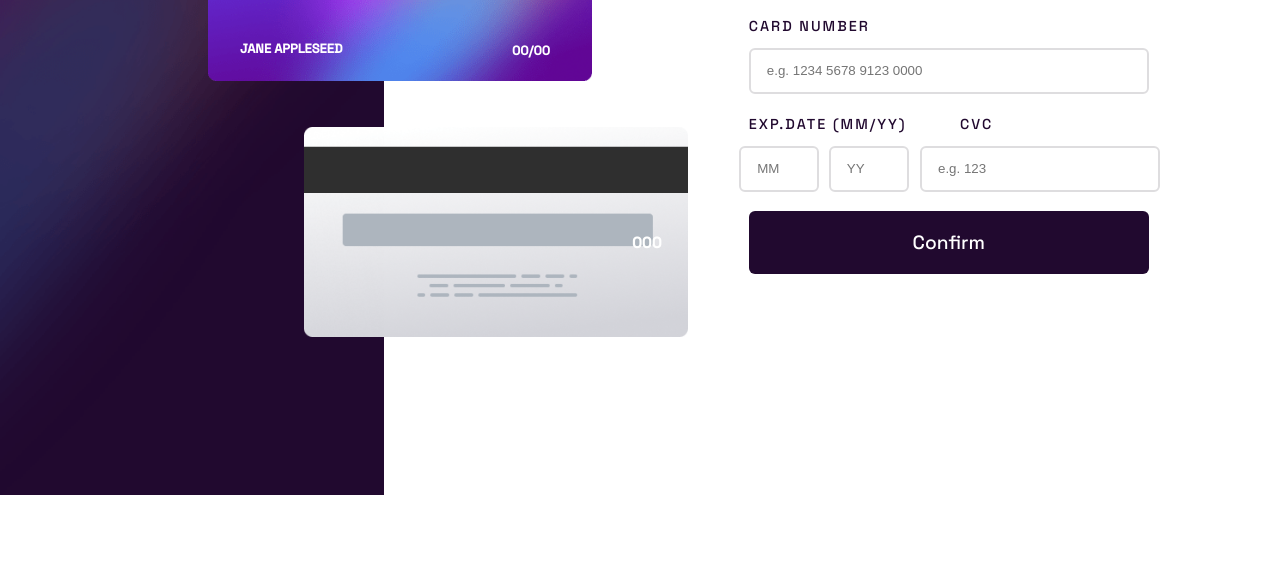
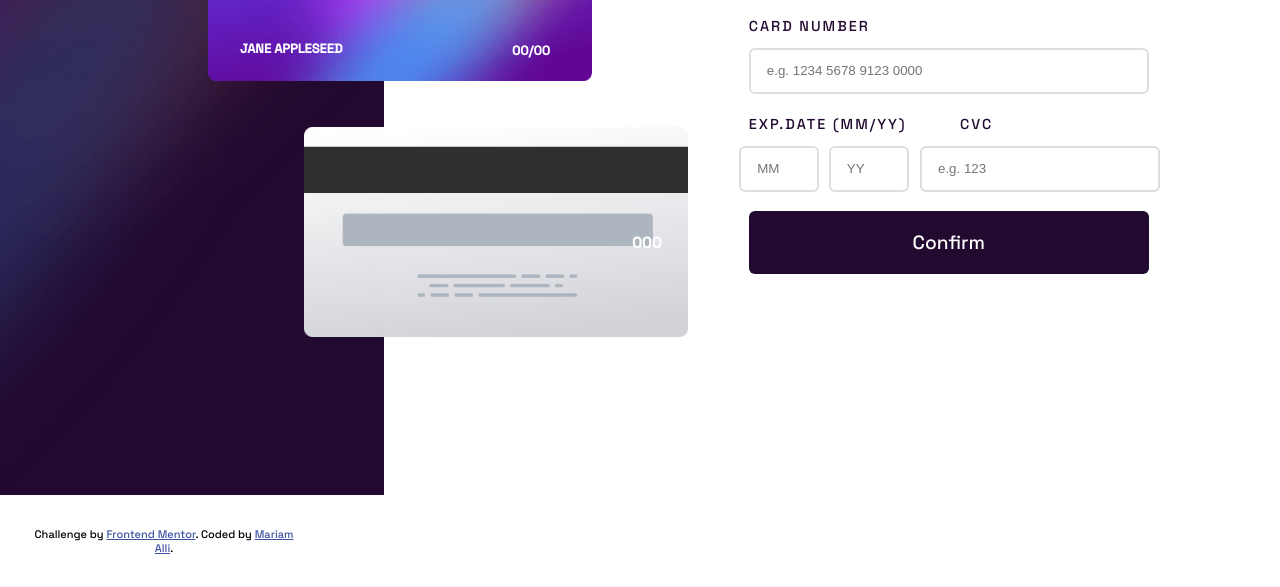
Before and after one commit to mariamALLI/interactive-card-details-form-main, a plain HTML site: page index.html in a window 1280 px wide. Shown: the part 305-892 px from the top of the page. Before the commit the page ends 800 px from the top, so only its background shows below. Drawn offline with Linux system fonts and the light colour scheme.

Commit message:
Update index.html

```diff
--- a/index.html
+++ b/index.html
@@ -165,10 +165,10 @@
 
   <footer>
     <div class="container">
-        <!-- <div class="attribution">
+        <div class="attribution">
         Challenge by <a href="https://www.frontendmentor.io?ref=challenge" target="_blank">Frontend Mentor</a>.
-        Coded by <a href="#">Your Name Here</a>.
-    </div> -->
+        Coded by <a href="#">Mariam Alli</a>.
+    </div>
     </div>
 
   </footer>
```
